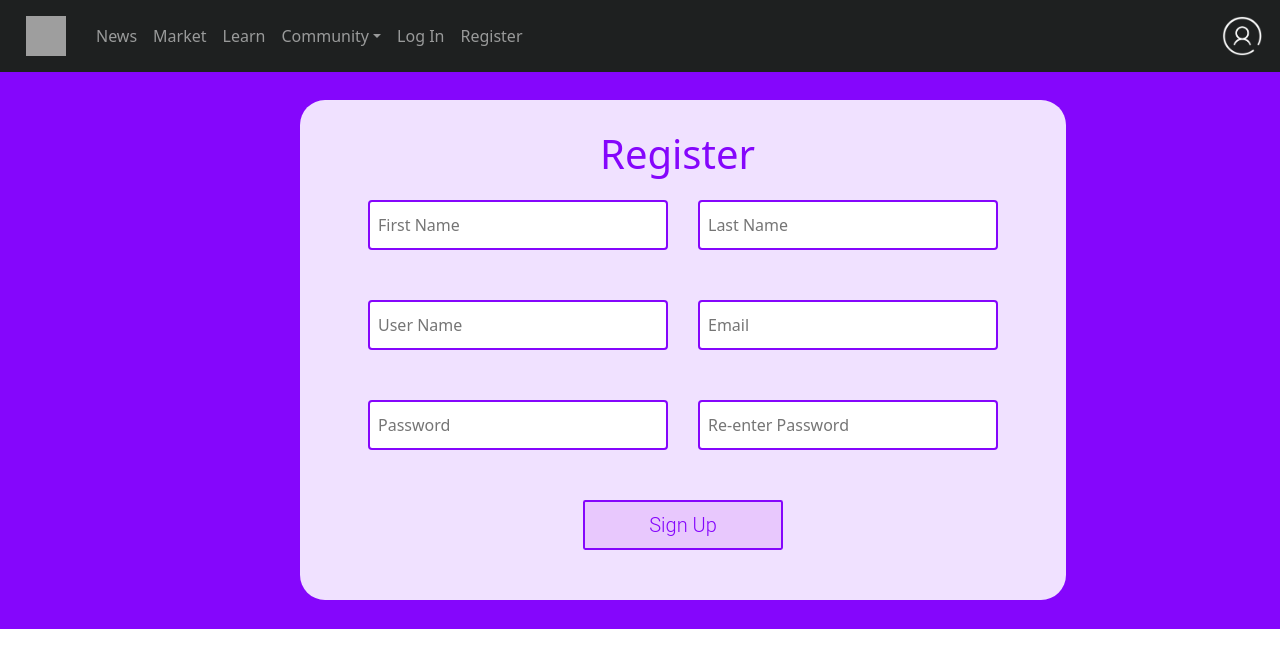
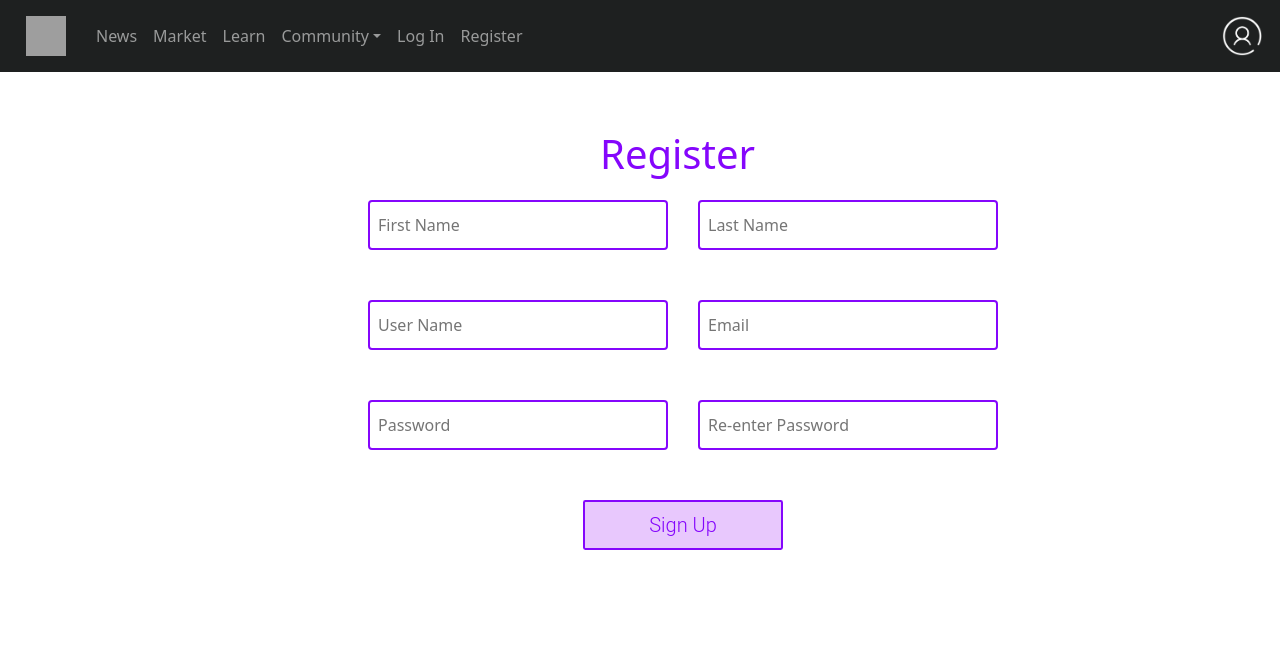
Before and after one commit to UTSCCSCC01/finalprojectw22-bc-hub, a React (Create React App) app in the folder frontend/: page /register in a window 1280 px wide. Shown: the top 668 px of the page. Built offline with nearby package versions, Linux system fonts and the light colour scheme; grey boxes are pictures that could not be loaded.

Commit message:
Fixed minor errors in Login and Register Pages

```diff
--- a/frontend/src/components/Pages/LogIn/LogIn.css
+++ b/frontend/src/components/Pages/LogIn/LogIn.css
@@ -4,7 +4,7 @@
 
 .Main{
     background-color: #8506fc;
-    height: 557px;
+    height: auto;
     width: auto;
 }
 
--- a/frontend/src/components/Pages/Register/Register.css
+++ b/frontend/src/components/Pages/Register/Register.css
@@ -4,7 +4,7 @@
 
 .registermain{
     background-color: #8506fc;
-    height: 557px;
+    height: auto;
     width: auto;
 }
 
```
